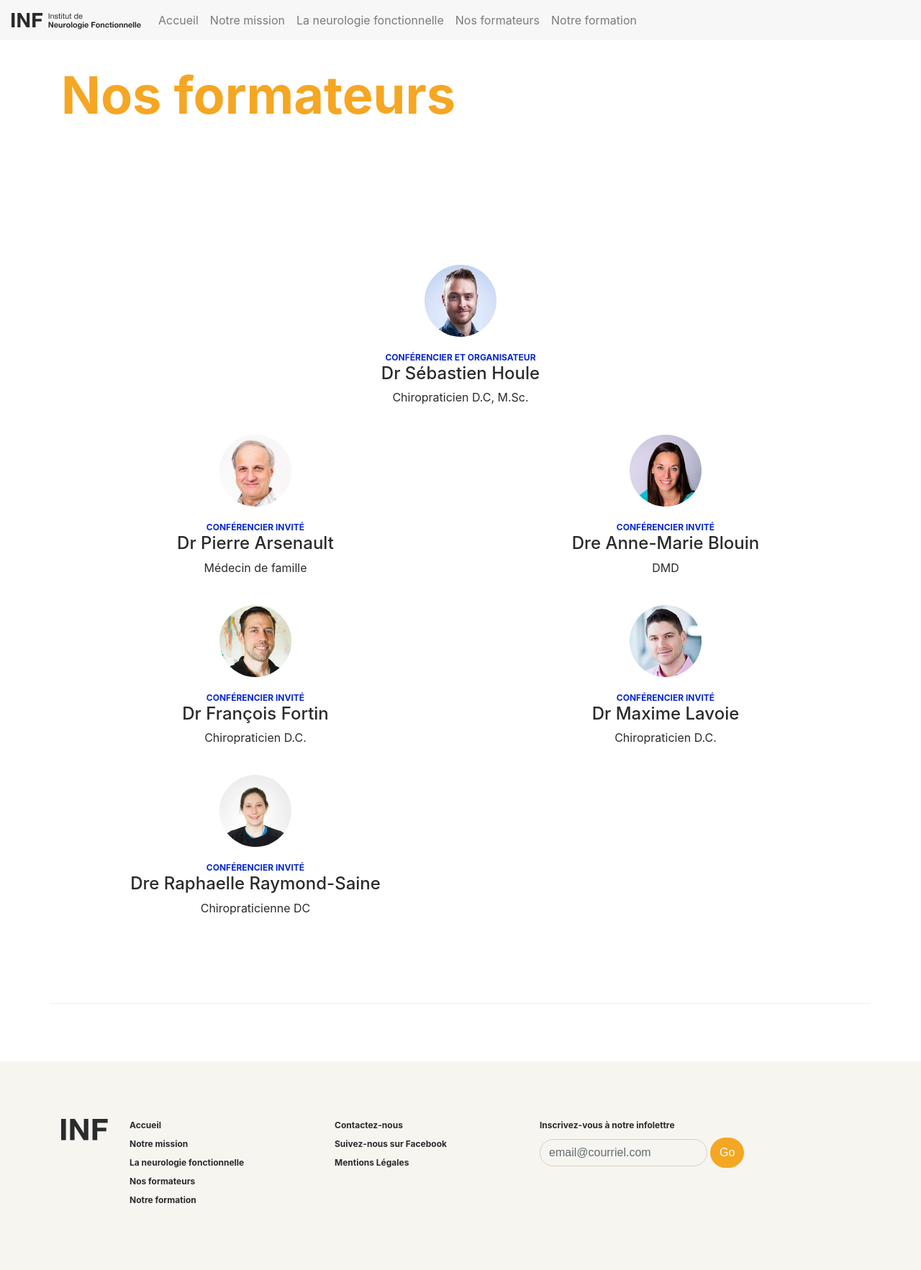
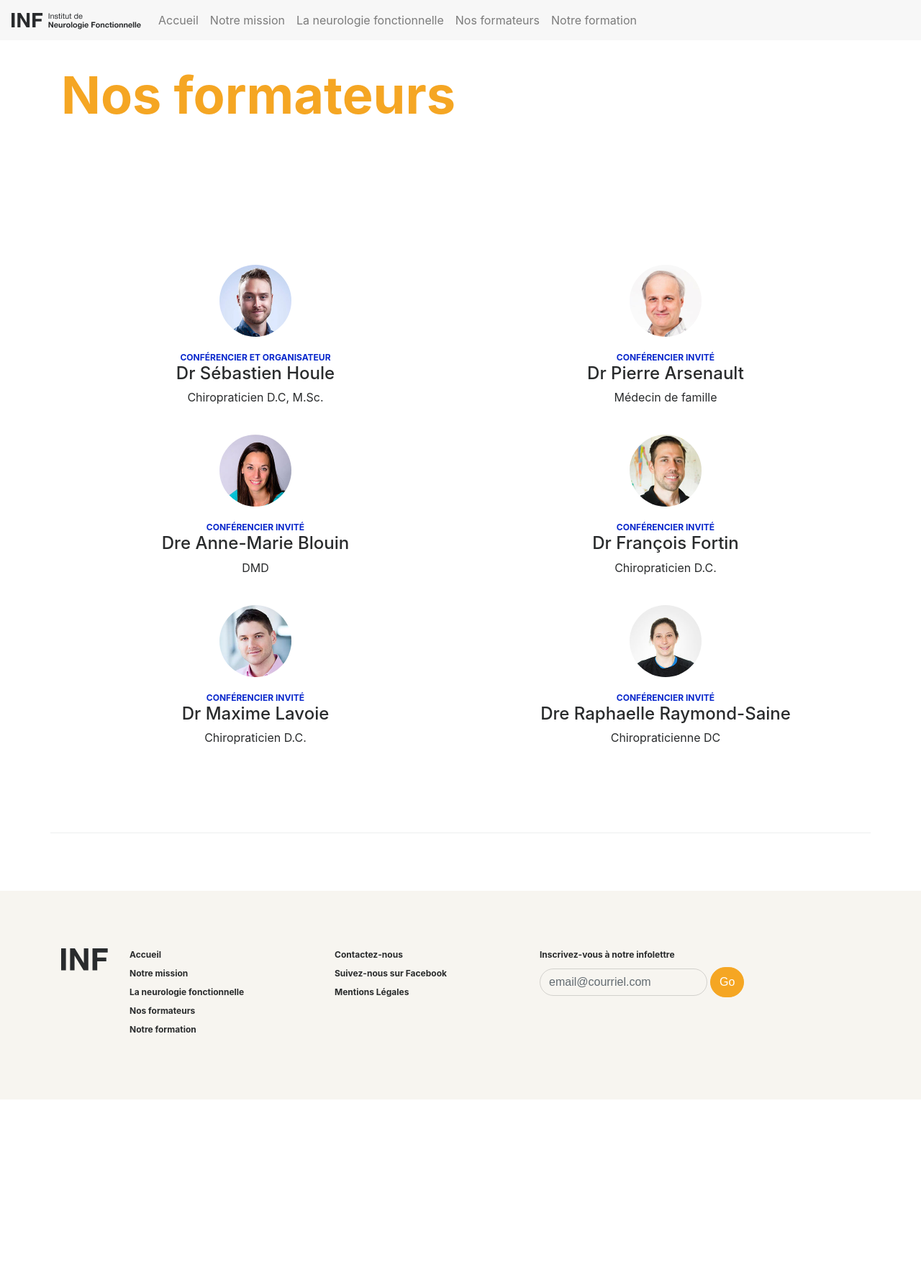
Before and after one commit to sebbeauchamp/neurologiefonctionnelle, a Jekyll site: the page built from nos-formateurs.md, in a window 1280 px wide. Shown: the whole page at 72% size. Built offline with Jekyll 4.4.1, drawn with Linux system fonts in a browser that asks for light colours; nearby versions of some CDN libraries; after the commit the page ends 1528 px from its top, so only the background shows below that.

Commit message:
Fix formateurs

```diff
--- a/nos-formateurs.md
+++ b/nos-formateurs.md
@@ -19,7 +19,7 @@ permalink: /formateurs/
 
 <div class="container page-section border-section">
   <div class=" row">
-    <div class="col-md-12">
+    <div class="col-md-6">
       <div class="speaker-section" data-toggle="modal" data-target="#dr01" >
       <img class="img-speaker" src="/img/drsebastienhoule.jpg"/>
         <span class="speaker-title">Conférencier et organisateur</span>
@@ -27,8 +27,6 @@ permalink: /formateurs/
         <p>Chiropraticien D.C, M.Sc.</p>
       </div>
     </div>
-    </div>
-    <div class=" row">
     <div class="col-md-6">
     <div class="speaker-section" data-toggle="modal" data-target="#dr02">
         <img class="img-speaker" src="/img/drpierrearsenault.jpg"/>
```
Also changed, not shown: 2 other files.
